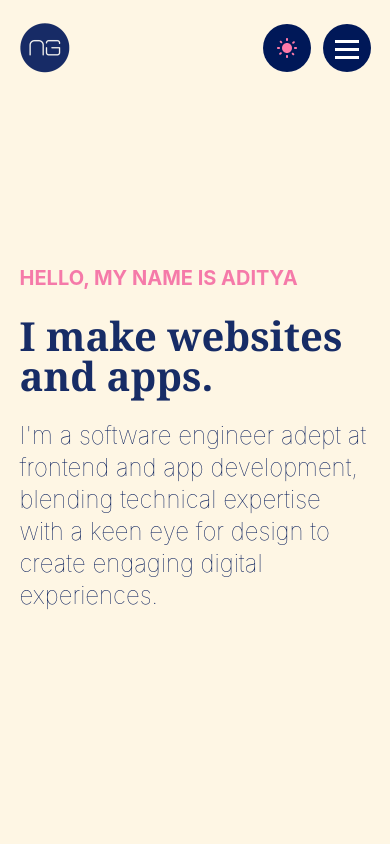
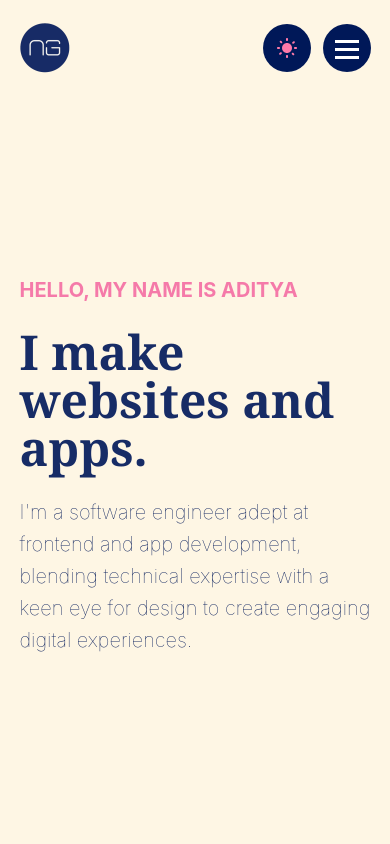
Before and after one commit to Jakex-123/Portfolio, a Next.js app: page / in a window 390 px wide. Shown: the top 844 px of the page. Built offline with nearby package versions, Linux system fonts and the light colour scheme.

Commit message:
minor fixes

```diff
--- a/app/Components/About.tsx
+++ b/app/Components/About.tsx
@@ -1,6 +1,6 @@
 "use client";
 import React, { useEffect, useRef, useState } from "react";
-import { myInformation } from "../lib/myInformation";
+import { myInformation } from "../utils/myInformation";
 import { useGsap } from "@/Context/GSAPContext";
 
 
@@ -79,10 +79,10 @@ function About() {
         <h2 className="section-title text-3xl font-heading font-semibold md:text-5xl text-center about dark:text-primaryText text-lightPrimaryText">
           About Me
         </h2>
-        <span className="section-title block font-body font-thin text-lg md:text-[1.5rem] text-center leading-8 max-w-7xl dark:text-secondaryText text-lightSecondaryText">
+        <p className="section-title block font-body font-thin md:text-lg text-center max-w-7xl dark:text-secondaryText text-lightSecondaryText">
           Here you will find more information about me, what I do, and my
           current skills mostly in terms of programming and technology.
-        </span>
+        </p>
       </div>
       <div className="w-full flex flex-col gap-8 md:flex-row">
         <div className="md:w-[50%]" ref={knowMeRef}>
--- a/app/Components/Contact.tsx
+++ b/app/Components/Contact.tsx
@@ -58,7 +58,8 @@ const Contact = () => {
   const { mode } = useTheme();
 
   return (
-    <section id="contact" className="mx-auto mt-16 md:mt-28 pb-10">
+    <>
+    <section id="contact" className="mx-auto mt-24 md:mt-32 pb-10">
       <h2 className="font-heading text-3xl font-semibold md:text-5xl text-center about dark:text-primaryText text-lightPrimaryText">
         Send Me a Message!
       </h2>
@@ -123,9 +124,11 @@ const Contact = () => {
           <span className="absolute -inset-1 dark:bg-accentPurple bg-lightSecondaryText transition-transform duration-300 transform translate-x-[-100%] group-hover:translate-x-0 z-[-1]"></span>
         </button>
       </form>
-      <hr className="mt-16 md:mt-20 mb-8 lg:mb-16" />
-      <footer className="flex flex-col justify-center gap-5 md:flex-row md:justify-between items-center">
-        <div className="w-full md:w-1/3 shadow-custom-shadow">
+      <hr className="mt-16 md:mt-20" />
+    </section>
+    <footer className="w-full flex flex-col justify-center gap-5 md:flex-row md:justify-between items-center mb-10">
+
+    <div className=" md:w-1/3 shadow-custom-shadow">
       <Image
         className="mx-auto md:mx-0"
         src={`${mode === "dark" ? "/logo.png" : "/light-logo.png"}`}
@@ -155,7 +158,7 @@ const Contact = () => {
       </Link>
     </div>
   </footer>
-    </section>
+  </>
   );
 };
 
--- a/app/Components/Hero.tsx
+++ b/app/Components/Hero.tsx
@@ -2,18 +2,18 @@ import React from 'react'
 
 const Hero = () => {
   return (
-    <section className='flex flex-col -mt-20 justify-center items-center min-h-screen'>
+    <section className='flex flex-col -mt-[3.25rem] justify-center items-center min-h-screen'>
       <div className='text-left md:text-left'>
         <div className='animate-fade-up mb-6'>
           <h2 className='font-bold font-body text-xl md:text-2xl dark:text-accentPurple text-lightTertiaryBg'>HELLO, MY NAME IS ADITYA</h2>
         </div>
         <div className='animate-fade-up'>
-          <h1 className='text-[2.5rem] font-heading leading-[40px] md:text-[6rem] md:leading-[85px] font-extrabold'>
+          <h1 className='text-5xl font-heading md:text-8xl font-extrabold'>
             I make websites and apps.
           </h1>
         </div>
         <div className='animate-fade-up'>
-          <h2 className='text-2xl dark:text-secondaryText text-lightSecondaryText md:text-3xl md:mt-16 font-thin font-body mt-6 leading-8 md:leading-9'>
+          <h2 className='text-xl dark:text-white text-lightSecondaryText md:text-3xl md:mt-16 font-thin font-body mt-6 leading-8 md:leading-9'>
             I<span>&apos;</span>m a software engineer adept at frontend and app development, blending technical expertise with a keen eye for design to create engaging digital experiences.
           </h2>
         </div>
--- a/app/Components/Projects.tsx
+++ b/app/Components/Projects.tsx
@@ -1,7 +1,7 @@
 "use client";
 import React, { useEffect, useRef } from "react";
 import Image from "next/image";
-import { projects } from "../lib/myInformation";
+import { projects } from "../utils/myInformation";
 import { useGsap } from "@/Context/GSAPContext";
 import Link from "next/link";
 
@@ -92,7 +92,7 @@ const Projects = () => {
               </div>
               <div>
                 <Image
-                  className={`mt-8 -mb-5 lg:mt-0 lg:mb-0 lg:absolute ${project.mobile && "w-[28%] mx-auto"} lg:-right-1 lg:-bottom-10 lg:h-full lg:w-auto lg:max-w-none`}
+                  className={`mt-8 -mb-5 lg:mt-0 lg:mb-0 lg:absolute false lg:h-full lg:w-auto lg:max-w-none ${project.mobile && "w-[28%] lg:-bottom-10 lg:-right-1 lg:h-full lg:w-auto lg:max-w-none mx-auto"} `}
                   src={project.image}
                   width={project.mobile?950:1920}
                   height={project.mobile?1920:1080}
--- a/app/layout.tsx
+++ b/app/layout.tsx
@@ -2,7 +2,7 @@ import type { Metadata } from "next";
 import { Inter } from "next/font/google";
 import "./globals.css";
 import { ThemeProvider } from "@/Context/ThemeProvider";
-import SmoothScrolling from "./lib/Scroll";
+import SmoothScrolling from "./utils/Scroll";
 import { GsapProvider } from "@/Context/GSAPContext";
 
 const inter = Inter({ subsets: ["latin"] });
```
Also changed, not shown: app/utils/Scroll.tsx (renamed from app/lib/Scroll.tsx), app/utils/myInformation.tsx (renamed from app/lib/myInformation.tsx). Lines whose indentation alone changed are shown as unchanged.
